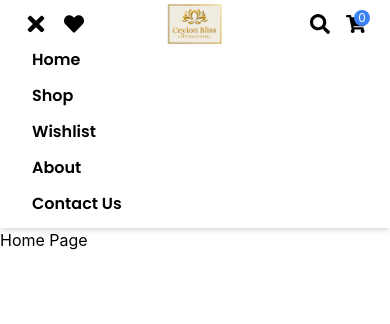
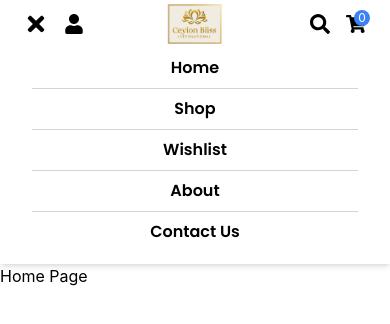
Before and after one commit to Hiruna-SP/Ceylon-Bliss-International, a React (Create React App) app in the folder client/: page / in a window 390 px wide. Both pictures are taken after a click on the button 36 px from the left and 24 px from the top of the page. Shown: the top 324 px of the page. Built offline with nearby package versions, Linux system fonts and the light colour scheme; a web font is replaced by a local one.

Commit message:
Update Navbar links and enhance mobile dropdown menu styling

```diff
--- a/client/src/components/Navbar.js
+++ b/client/src/components/Navbar.js
@@ -18,8 +18,8 @@ const Navbar = () => {
           >
             {menuOpen ? <FaTimes /> : <FaBars />}
           </button>
-          <Link to="/wishlist" className="text-black text-xl hover:text-orange-500">
-            <FaHeart />
+          <Link to="/user" className="text-black text-xl hover:text-orange-500">
+            <FaUser />
           </Link>
         </div>
 
@@ -45,12 +45,12 @@ const Navbar = () => {
       {/* Mobile Dropdown Menu */}
       {menuOpen && (
         <div className="lg:hidden mt-3 px-4 space-y-3 font-poppins">
-          <ul className="flex flex-col space-y-3 text-base font-bold">
-            <li><Link to="/" className="hover:text-orange-500">Home</Link></li>
-            <li><Link to="/shop" className="hover:text-orange-500">Shop</Link></li>
-            <li><Link to="/wishlist" className="hover:text-orange-500">Wishlist</Link></li>
-            <li><Link to="/about" className="hover:text-orange-500">About</Link></li>
-            <li><Link to="/Contactus" className="hover:text-orange-500">Contact Us</Link></li>
+          <ul className="flex flex-col items-center text-base font-bold text-center divide-y divide-gray-300 w-full">
+            <li className="w-full py-2"><Link to="/" className="hover:text-orange-500">Home</Link></li>
+            <li className="w-full py-2"><Link to="/shop" className="hover:text-orange-500">Shop</Link></li>
+            <li className="w-full py-2"><Link to="/wishlist" className="hover:text-orange-500">Wishlist</Link></li>
+            <li className="w-full py-2"><Link to="/about" className="hover:text-orange-500">About</Link></li>
+            <li className="w-full py-2"><Link to="/Contactus" className="hover:text-orange-500">Contact Us</Link></li>
           </ul>
 
         </div>
```
